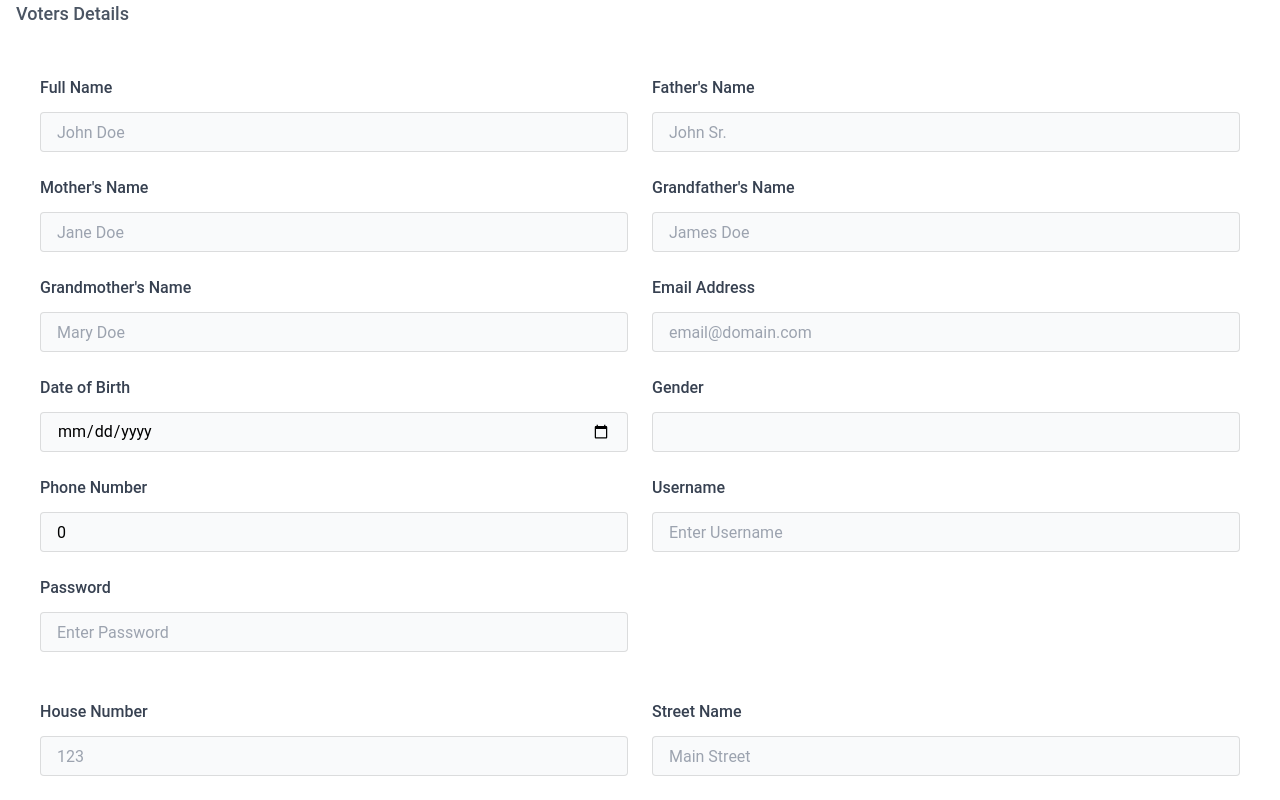
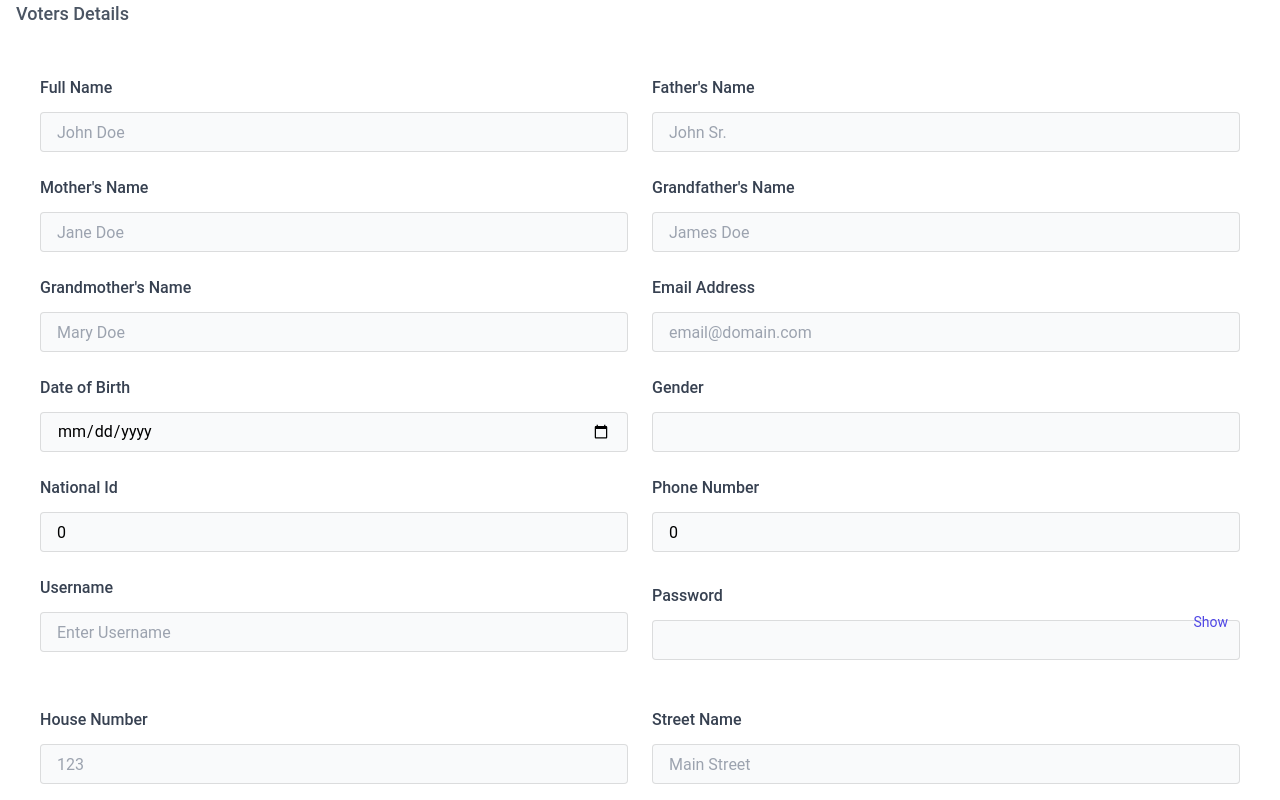
Before and after one commit to rajashnushakya/Voting-System, a Vue app in the folder web/: page /registration in a window 1280 px wide. Shown: the top 800 px of the page. Built offline with nearby package versions, Linux system fonts and the light colour scheme; no server answers.

Commit message:
add NationalId input field to registration form and enhance password visibility toggle

```diff
--- a/web/src/components/RegisttrationForm.vue
+++ b/web/src/components/RegisttrationForm.vue
@@ -93,6 +93,17 @@
             </div>
 
             <div>
+              <label for="NationalId" class="block text-gray-700 font-medium mb-2">National Id </label>
+              <input
+                type="tel"
+                v-model="formData.NationalId"
+                id="phno"
+                class="h-10 border mt-1 rounded px-4 w-full bg-gray-50 focus:ring focus:ring-blue-300"
+                placeholder="Enter Phone Number"
+                style="appearance: textfield; -moz-appearance: textfield; -webkit-appearance: textfield;"
+              />
+            </div>
+            <div>
               <label for="phNo" class="block text-gray-700 font-medium mb-2">Phone Number</label>
               <input
                 type="tel"
@@ -113,15 +124,22 @@
                 placeholder="Enter Username"
               />
             </div>
-            <div>
+            <div class="mt-2 relative">
               <label for="password" class="block text-gray-700 font-medium mb-2">Password</label>
               <input
-                type="password"
-                v-model="formData.user.password"
-                id="password"
-                class="h-10 border mt-1 rounded px-4 w-full bg-gray-50 focus:ring focus:ring-blue-300"
-                placeholder="Enter Password"
-              />
+              :type="showPassword ? 'text' : 'password'"
+              v-model="formData.user.password"
+              id="password"
+              autocomplete="current-password"
+              class="h-10 border mt-1 rounded px-4 w-full bg-gray-50 focus:ring focus:ring-blue-300"
+              required
+            />
+            <span
+              @click="togglePassword"
+              class="absolute right-3 top-1/2 -translate-y-1/2 text-sm text-indigo-600 cursor-pointer select-none"
+            >
+              {{ showPassword ? 'Hide' : 'Show' }}
+            </span>
             </div>
           </div>
 
@@ -240,6 +258,7 @@ const wards = ref([]);
 const selectedDistrict = ref(null);
 const selectedMunicipality = ref(null);
 const selectedWard = ref(null);
+const showPassword = ref(false);
 
 
 // Reactive data model for form data
@@ -251,6 +270,7 @@ const formData = reactive({
   grandFatherName: "",
   grandMotherName: "",
   phoneNumber: 0,
+  NationalId: 0,
   email: "",
   dateofBirth: "",
   gender: "",
@@ -267,6 +287,10 @@ const formData = reactive({
     province: "",
   },
 });
+
+const togglePassword = () => {
+  showPassword.value = !showPassword.value;
+};
 
 // Reactive data for success message
 const successMessage = reactive({
```
